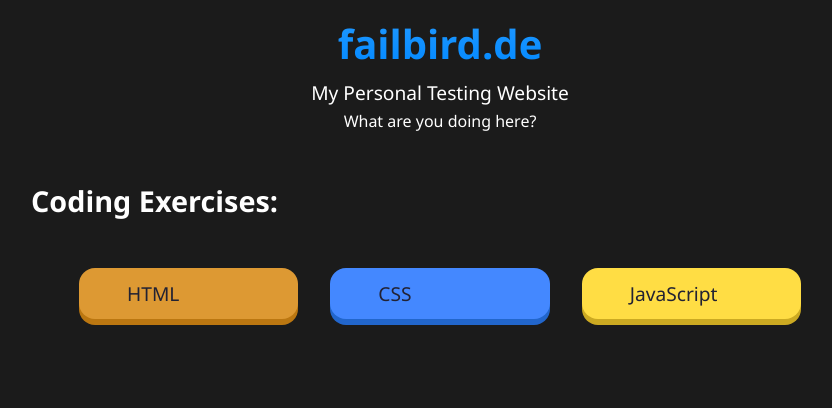
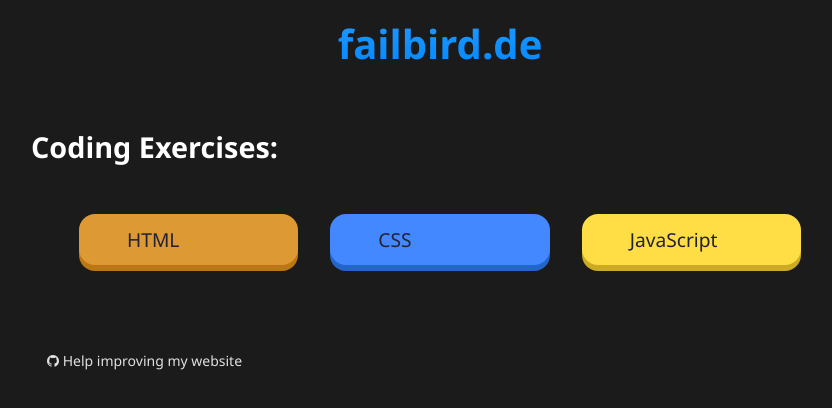
Before and after one commit to FailBird0/failbird.de, a plain HTML site: page index.html in a window 1280 px wide. Shown: the whole page, without its empty margins (200-1032 px from the left). Drawn offline with Linux system fonts and the light colour scheme.

Commit message:
Added Footer
+ Added Link to this Repo
* Changed header content

```diff
--- a/index.html
+++ b/index.html
@@ -7,13 +7,12 @@
   <title>failbird.de</title>
   <link rel="stylesheet" href="./src/reset.css">
   <link rel="stylesheet" href="./src/style.css">
+  <link rel="stylesheet" href="https://cdnjs.cloudflare.com/ajax/libs/font-awesome/4.7.0/css/font-awesome.min.css">
 </head>
 <body>
   <div class="wrapper">
     <header>
       <h1>failbird.de</h1>
-      <p>My Personal Testing Website</p>
-      <p><small>What are you doing here?</small></p>
     </header>
     <section>
       <h2>Coding Exercises:</h2>
@@ -23,6 +22,9 @@
         <a href="./exercises/js/index.html"   class="btn-push" style="--bg-c: #fd4; --sh-c: #ca2;">JavaScript</a>
       </div>
     </section>
+    <footer>
+      <a href="https://github.com/FailBird0/failbird.de" target="_blank"><i class="fa fa-github"></i> Help improving my website</a>
+    </footer>
   </div>
 </body>
 </html>
--- a/src/style.css
+++ b/src/style.css
@@ -10,7 +10,9 @@
 .wrapper {
   width: 850px;
   max-width: 100vw;
+  min-height: 100vh;
   padding: 0 1rem;
+  position: relative;
 }
 
 header {
@@ -37,3 +39,18 @@
   grid-template-columns: 1fr 1fr 1fr;
   gap: 2rem;
 }
+
+footer {
+  position: sticky;
+  bottom: 0;
+  left: 0;
+}
+footer a {
+  margin: 0 1rem;
+  font-size: 14px;
+  color: #e0e0e0;
+}
+footer a:hover {
+  color: #ececec;
+  text-decoration: underline;
+}
```
